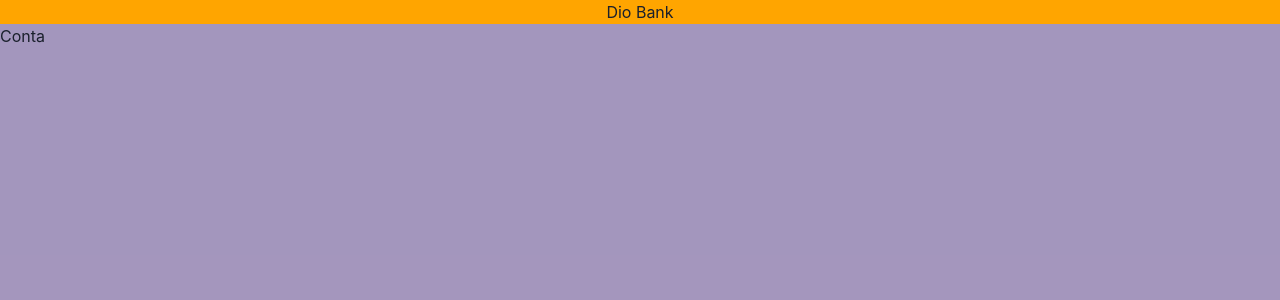
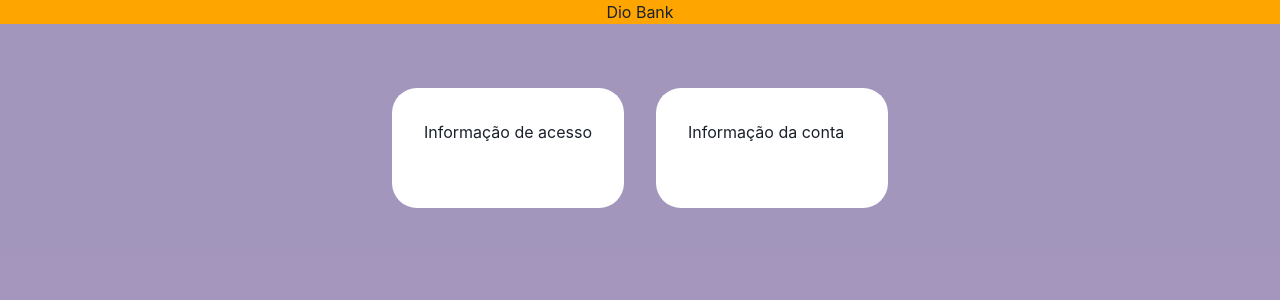
Before and after one commit to diegocar448/my-app-ts, a React (Create React App) app: page /conta in a window 1280 px wide. Shown: the top 300 px of the page. Built offline with nearby package versions, Linux system fonts and the light colour scheme.

Commit message:
trabalhando com pages

```diff
--- a/src/api.ts
+++ b/src/api.ts
@@ -1,7 +1,8 @@
 const conta = {
     email: 'diegocar448@hotmail.com',
     password: '123456',
-    name:"Digo"
+    name:"Digo",
+    balance: 2000.00
 }
 
 export const api = new Promise((resolve) => {
--- a/src/components/Card.tsx
+++ b/src/components/Card.tsx
@@ -1,6 +1,6 @@
 // import { LoginForm } from "./Forms/Login";
 // import { Header } from "./Header/Header";
-import { useEffect, useState } from 'react';
+import { useState } from 'react';
 import {
   Box,
   Center,
@@ -8,39 +8,14 @@ import {
 } from "@chakra-ui/react";
 import { login } from "../services/login";
 import { DButton } from './DButton';
-import { api } from '../api';
-
-interface UserData{
-  email: string
-  password: string
-  name: string
-}
 
 
 export const Card = () => {
 
   const [ email, setEmail ] = useState<string>('');
-  const [ userData, setUserData ] = useState<null | UserData>();
-
-
-  useEffect(() => {
-    const getData = async () => {
-      const data: any | UserData = await api;
-      setUserData(data);
-    }
-    getData();
-  }, [])
-
-  console.log(userData)
 
   return (
     <Box background="FFFFFF" borderRadius="25px">
-        {/* {
-          userData === null ||
-          userData === undefined ?
-          <h1>Loading...</h1> :
-          <h1>Informações carregadas</h1>
-        } */}
         <Center>
           <h1>Faça o Login</h1>
         </Center>
--- /dev/null
+++ b/src/components/CardInfo.tsx
@@ -0,0 +1,20 @@
+import { Box } from "@chakra-ui/react"
+
+interface ICardInfo {
+    text: string;
+}
+
+const CardInfo = ({ text }: ICardInfo) => {
+    return (
+        <Box
+            backgroundColor="white"
+            minHeight="120px"
+            padding={8}
+            borderRadius="25px"
+        >
+            { text }
+        </Box>
+    )
+}
+
+export default CardInfo
--- a/src/pages/Conta.tsx
+++ b/src/pages/Conta.tsx
@@ -1,6 +1,36 @@
+import { Center, SimpleGrid } from "@chakra-ui/react"
+import CardInfo from "../components/CardInfo"
+import { useEffect, useState } from "react";
+import { api } from "../api";
+
+
+interface UserData{
+    email: string
+    password: string
+    name: string
+    balance: number
+}
+
 const Conta = () =>{
+
+    const [ userData, setUserData ] = useState<null | UserData>();
+
+    useEffect(() => {
+    const getData = async () => {
+        const data: any | UserData = await api;
+        setUserData(data);
+    }
+    getData();
+    }, [])
+    console.log(userData)
+
     return (
-        <h6>Conta</h6>
+        <Center>
+            <SimpleGrid columns={2} spacing={8} paddingTop={16}>
+                <CardInfo text='Informação de acesso'/>
+                <CardInfo text='Informação da conta'/>
+            </SimpleGrid>
+        </Center>
     )
 }
 
```
